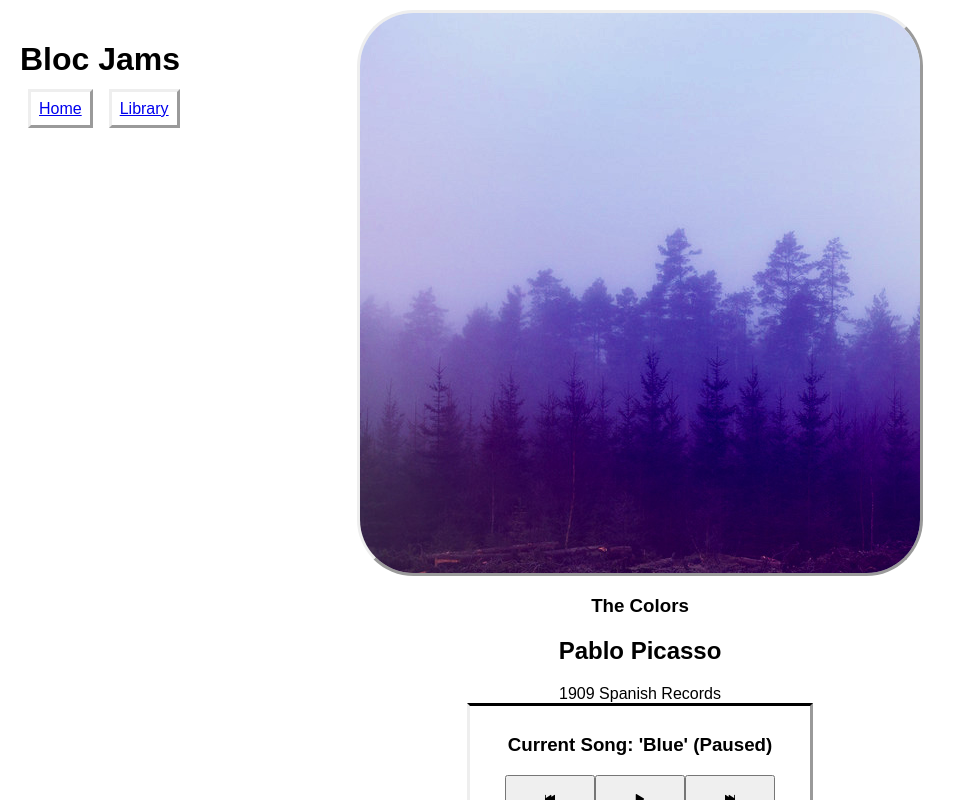
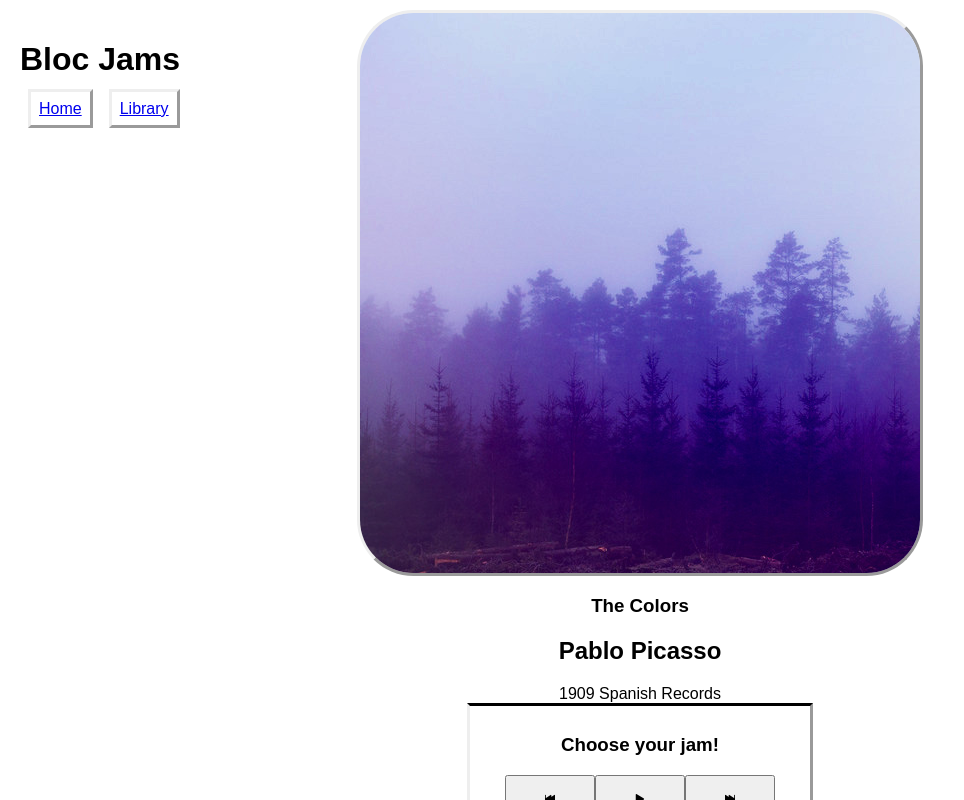
Before and after one commit to ctrachte/Music-Player-PWA, a React (Create React App) app: page /album/the-colors in a window 1280 px wide. Shown: the top 800 px of the page, without its empty margins (0-964 px from the left). Built offline with nearby package versions, Linux system fonts and the light colour scheme.

Commit message:
changed initial state to be null for icons, and for current song

```diff
--- a/src/components/Album.js
+++ b/src/components/Album.js
@@ -112,7 +112,7 @@ class Album extends Component {
   changeIcon (index) {
     if (this.state.isPlaying && this.state.album.songs[index]===this.state.currentSong) {
       return <span className="ion-pause"></span>;
-    } else if (!this.state.isPlaying && this.state.album.songs[index]===this.state.currentSong) {
+    } else if (!this.state.isPlaying && this.state.album.songs[index]===this.state.currentSong && this.state.currentTime !== 0) {
       return <span className="ion-play"></span>;
     } else if (this.state.hoverIndex===index) {
       return <span className="ion-play"></span>;
--- a/src/components/PlayerBar.js
+++ b/src/components/PlayerBar.js
@@ -4,7 +4,7 @@ class PlayerBar extends Component {
   render() {
     return (
       <section className="player-bar center">
-        <h1>{this.props.isPlaying ? ("Now Playing: '" + this.props.songTitle + "'") : "Current Song: '" + this.props.songTitle + "' (Paused)"}</h1>
+        <h1>{(!this.props.isPlaying && this.props.currentTime === 0) ? "Choose your jam!" : (this.props.isPlaying ? "Now Playing: '" + this.props.songTitle + "'" : "Current Song: '" + this.props.songTitle + "' (Paused)")}</h1>
         <section id="buttons">
           <button id="previous" onClick={this.props.handlePrevClick}>
             <span className="ion-skip-backward"></span>
```
